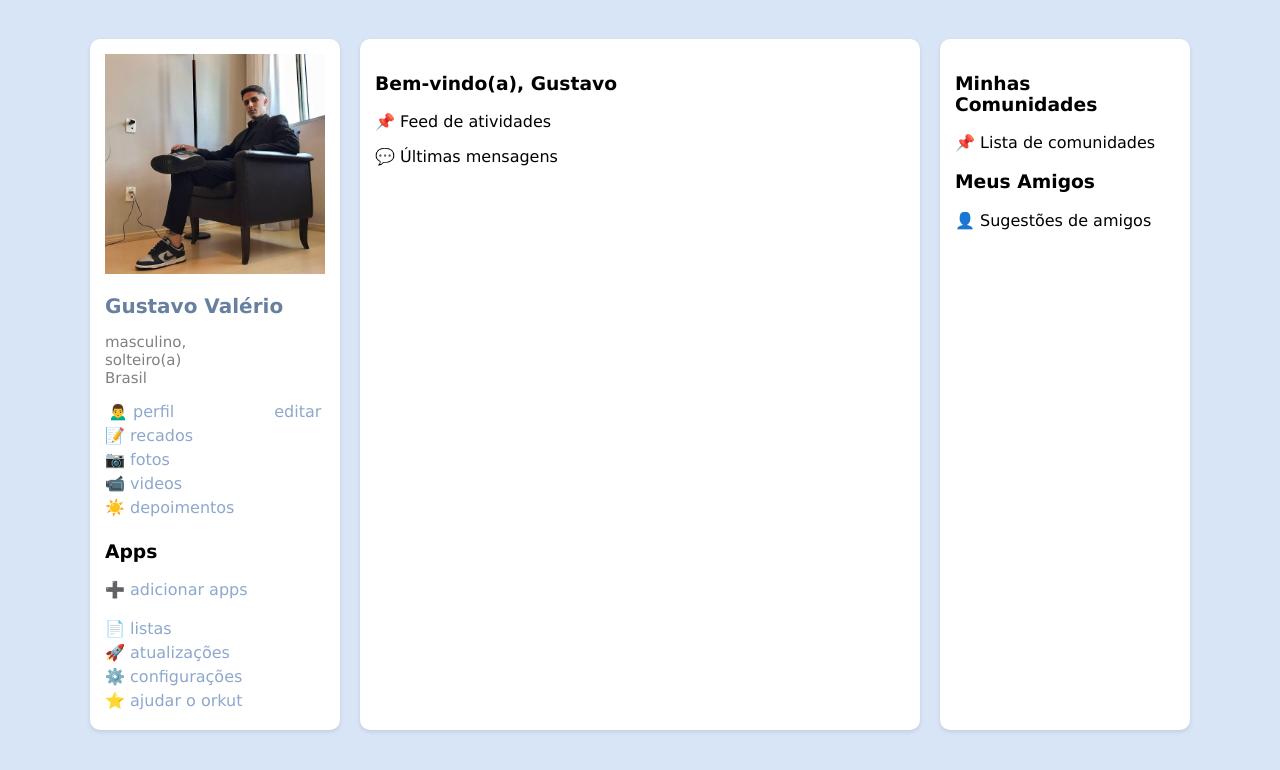
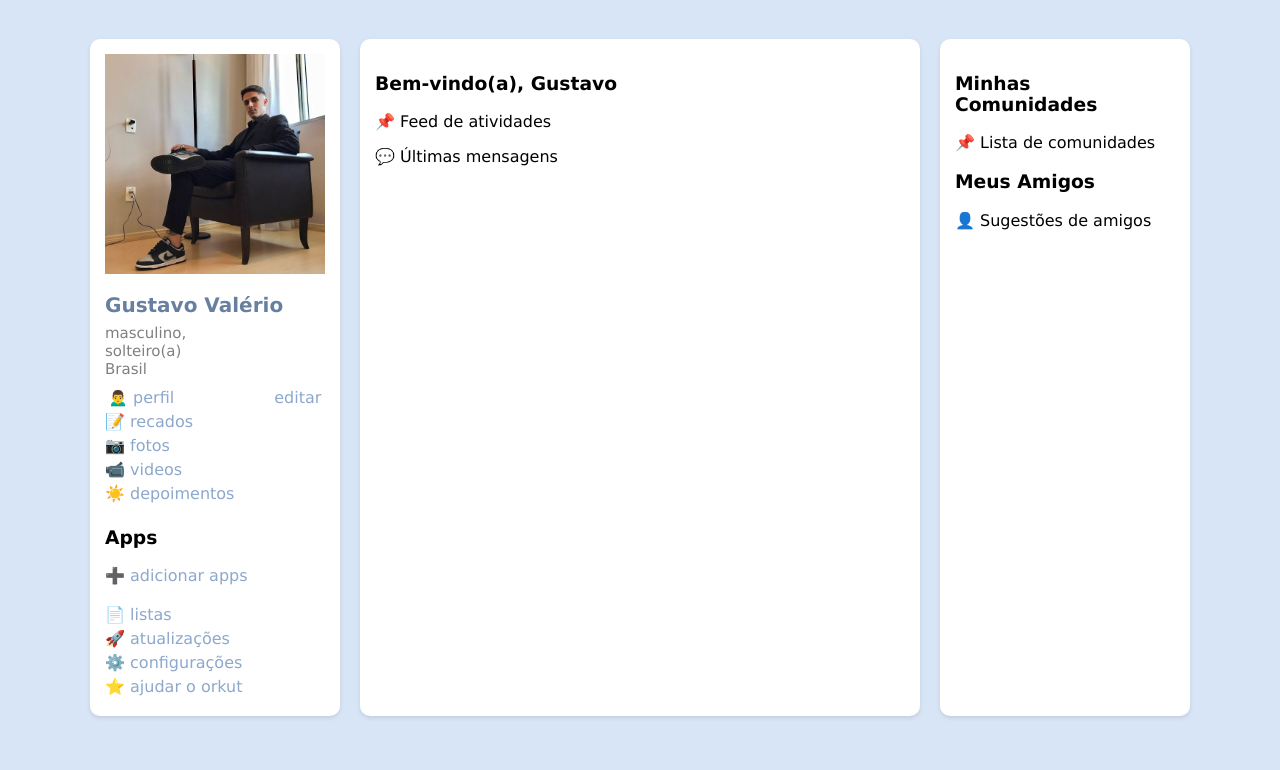
Before and after one commit to hengustavoo/Portifolio, a website: page public/index.html in a window 1280 px wide. Shown: the part 61-831 px from the top of the page. Drawn offline with nearby package versions, Linux system fonts and the light colour scheme; no server answers; a web font is replaced by a local one.

Commit message:
mudando sidebar de perfil

```diff
--- a/public/css/style.css
+++ b/public/css/style.css
@@ -113,20 +113,22 @@
 }
 
 #perfil-img {
-  display: flex;
   height: 220px;
+  margin-bottom: 15px;
 }
 
 #name-perfil {
   font-size: 20px;
   font-weight: bold;
   color: #6780a0;
-  margin-bottom: 0px;
+  margin: 50px 0px 0px 0px;
+  cursor: pointer;
 }
 
 #desc-perfil {
   font-size: 15px;
   color: gray;
+  margin: 7px 0px 10px 0px;
 }
 
 .perfil-options > a {
--- a/public/index.html
+++ b/public/index.html
@@ -33,7 +33,7 @@
       <div class="container">
         <div class="sidebar">
           <img id="perfil-img" src="./imgs/perfil.jpeg" alt="">
-          <p id="name-perfil">Gustavo Valério</p>
+          <a id="name-perfil">Gustavo Valério</a>
           <p id="desc-perfil">masculino,<br>solteiro(a)<br>Brasil</p>
           <div class="perfil-options">
             <div class="perfil-infos">
```
